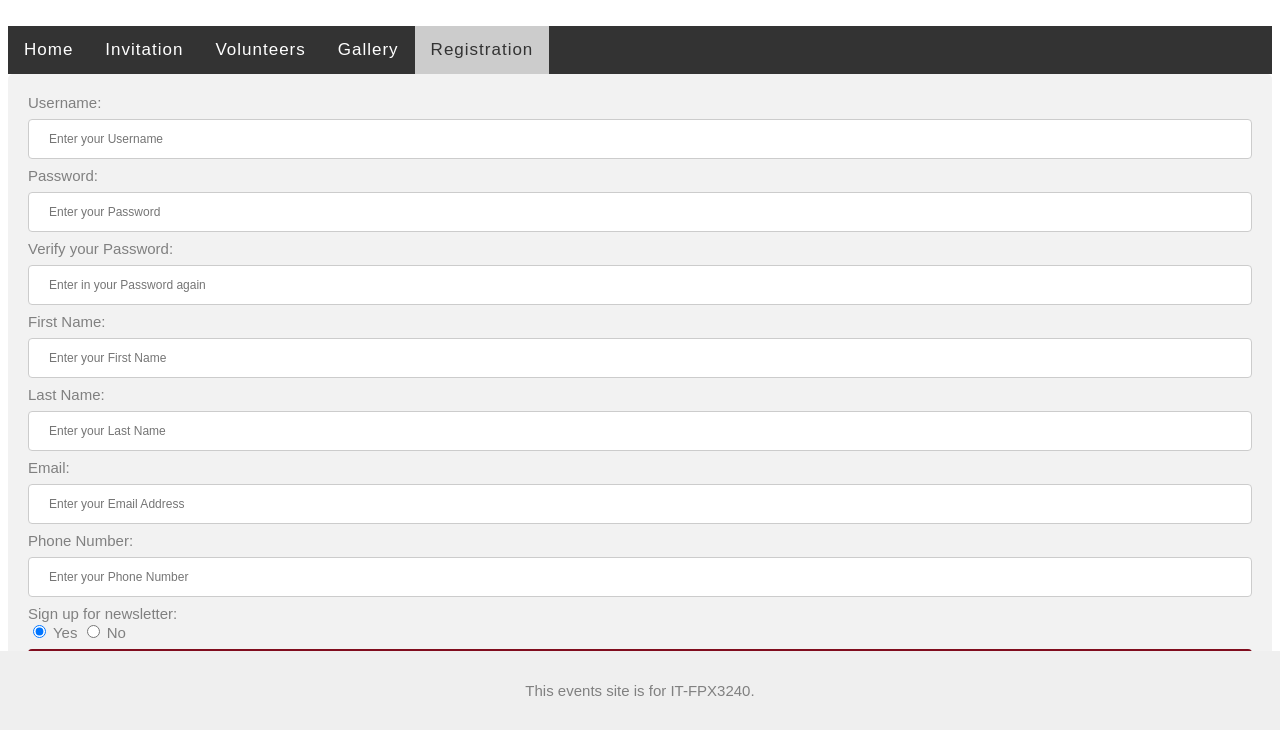
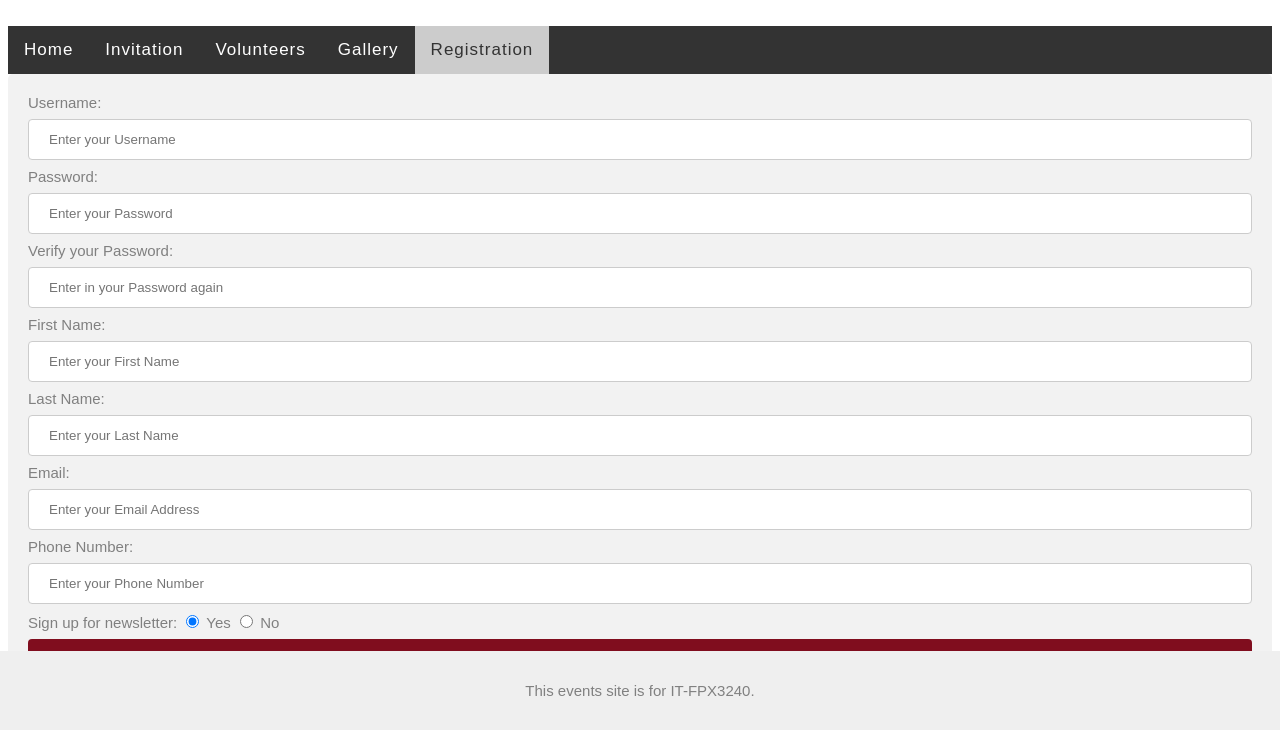
Before and after one commit to zenhotdog/itfpx3240, a plain HTML site: page registration.html in a window 1280 px wide. Shown: the part 70-800 px from the top of the page. Drawn offline with Linux system fonts and the light colour scheme.

Commit message:
Update registration.html

```diff
--- a/registration.html
+++ b/registration.html
@@ -11,7 +11,7 @@
     </style>
 </head>
 <body>
-    <header>
+        <header>
         <div class="top">
             <a class="logo" href="index.html">CapellaVolunteers<span class="dotcom">.org</span></a>
         </div>
@@ -33,40 +33,37 @@
     <section id="pageForm">
         <form action="#" onsubmit="return validateForm()">
             <label for="userName">Username:</label>
-            <input type="text" id="userName" name="userName" placeholder="Enter your Username"
+            <input type="text" id="userName" name="userName" placeholder="Enter your Username" />
             <span class="error" id="errorUserName"></span>
 
             <label for="password">Password:</label>
-            <input type="password" id="password" name="password" placeholder="Enter your Password"
+            <input type="password" id="password" name="password" placeholder="Enter your Password" />
             <span class="error" id="errorPassword"></span>
 
             <label for="passwordVerify">Verify your Password:</label>
-            <input type="password" id="passwordVerify" name="passwordVerify" placeholder="Enter in your Password again"
+            <input type="password" id="passwordVerify" name="passwordVerify" placeholder="Enter in your Password again" />
             <span class="error" id="errorPasswordVerify"></span>
 
             <label for="firstName">First Name:</label>
-            <input type="text" id="firstName" name="firstName" placeholder="Enter your First Name"
+            <input type="text" id="firstName" name="firstName" placeholder="Enter your First Name" />
             <span class="error" id="errorFirstName"></span>
 
             <label for="lastName">Last Name:</label>
-            <input type="text" id="lastName" name="lastName" placeholder="Enter your Last Name"
+            <input type="text" id="lastName" name="lastName" placeholder="Enter your Last Name" />
             <span class="error" id="errorLastName"></span>
 
             <label for="email">Email:</label>
-            <input type="text" id="email" name="email" placeholder="Enter your Email Address"
+            <input type="text" id="email" name="email" placeholder="Enter your Email Address" />
             <span class="error" id="errorEmail"></span>
 
-            <label for="phoneNumber">Phone Number:
-            <input type="text" id="phoneNumber" name="phoneNumber" placeholder="Enter your Phone Number"
+            <label for="phoneNumber">Phone Number:</label>
+            <input type="text" id="phoneNumber" name="phoneNumber" placeholder="Enter your Phone Number" />
             <span class="error" id="errorPhoneNumber"></span>
 
             <label for="signUpNewsletter">Sign up for newsletter:</label>
-              <div>
-                <input type="radio" id="signUpNewsletterYes" name="signUpNewsletter" value="Yes" checked>
-                <label for="signUpNewsletterYes">Yes</label>
-                <input type="radio" id="signUpNewsletterNo" name="signUpNewsletter" value="No">
-                <label for="signUpNewsletterNo">No</label>
-            </div>
+            <input type="radio" id="signUpNewsletterYes" name="signUpNewsletter" value="Yes" checked> Yes
+            <input type="radio" id="signUpNewsletterNo" name="signUpNewsletter" value="No"> No
+
             <input type="submit" value="Next step">
         </form>
     </section>
@@ -107,7 +104,7 @@
                 showError('PasswordVerify', 'Passwords do not match.');
             }
 
-             // Validate Email
+            // Validate Email
         var email = document.getElementById('email').value;
         if (!email) {
             showError('Email', 'Email is required.');
```
